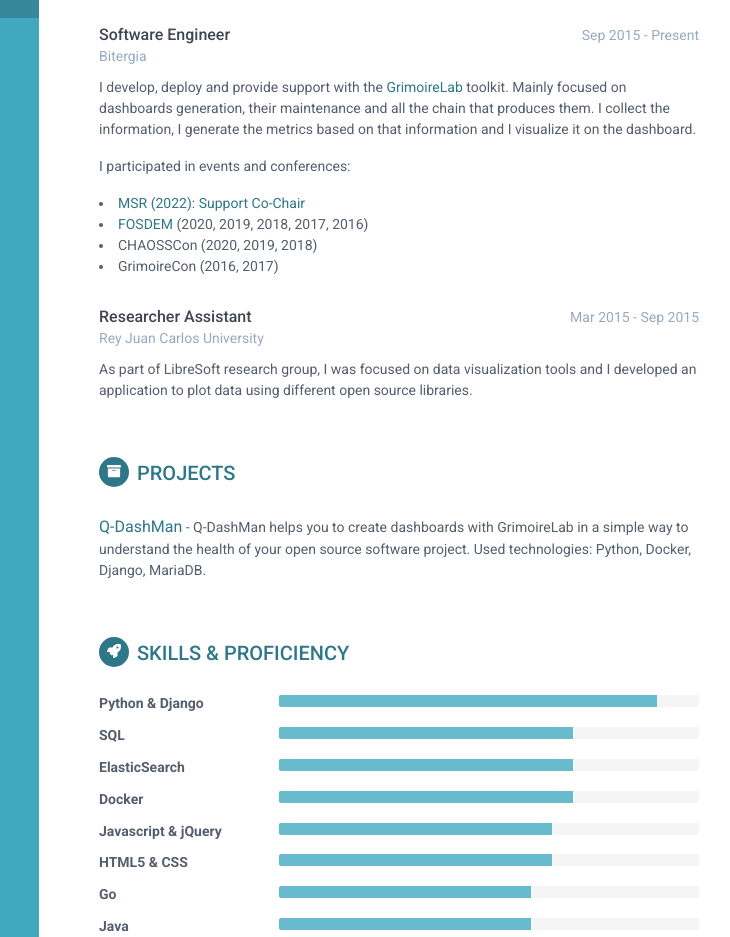
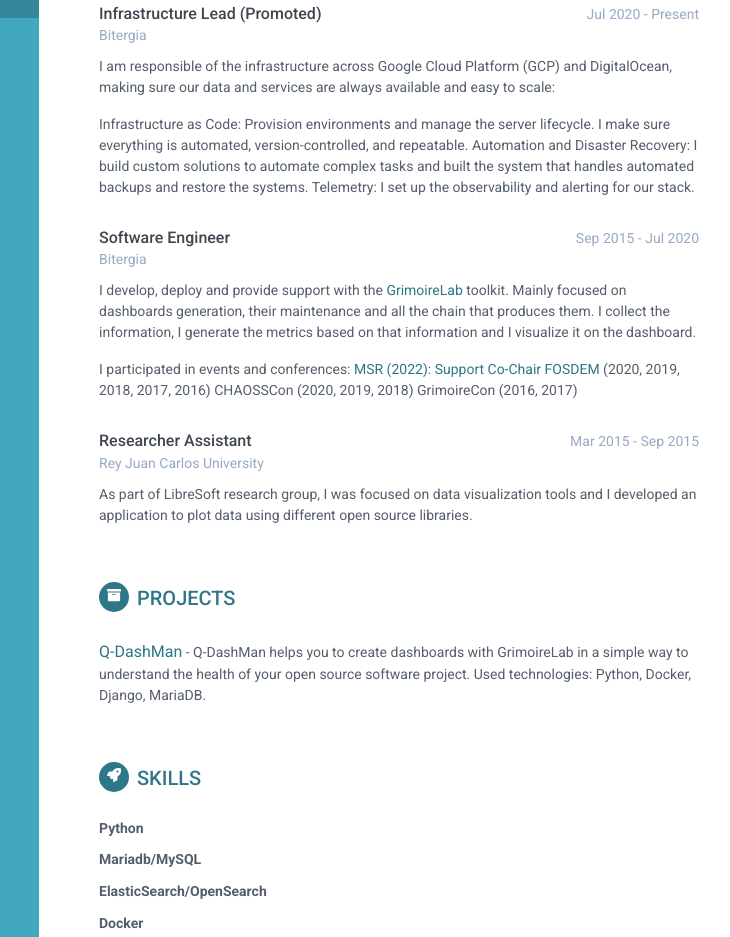
Before and after one commit to zhquan/zhquan.github.io, a plain HTML site: page index.html in a window 1280 px wide. Shown: the part 275-1212 px from the top of the page, 361-1091 px from the left. Drawn offline with Linux system fonts and the light colour scheme.

Commit message:
Update 2026 version
Signed-off-by: Quan Zhou <quan@bitergia.com>

```diff
--- a/index.html
+++ b/index.html
@@ -78,8 +78,8 @@
                 <h2 class="section-title"><span class="icon-holder"><i class="fas fa-user"></i></span>Career Profile</h2>
                 <div class="summary">
                     <p>
-                        I am a software and Software engineer at <a href="https://bitergia.com">Bitergia</a> who likes to
-                        automate boring and time-consuming tasks. I love Python, MySQL and ElasticSearch technologies.
+                        I am a Software engineer at <a href="https://bitergia.com">Bitergia</a> who likes to
+                        automate boring and time-consuming tasks.
                     </p>
                 </div><!--//summary-->
             </section><!--//section-->
@@ -90,8 +90,34 @@
                 <div class="item">
                     <div class="meta">
                         <div class="upper-row">
+                            <h3 class="job-title">Infrastructure Lead (Promoted)</h3>
+                            <div class="time">Jul 2020 - Present</div>
+                        </div><!--//upper-row-->
+                        <div class="company">Bitergia</div>
+                    </div><!--//meta-->
+                    <div class="details">
+                        <p>
+                            I am responsible of the infrastructure across Google Cloud Platform (GCP) and DigitalOcean,
+                            making sure our data and services are always available and easy to scale:
+                        </p>
+                        <p>
+                            Infrastructure as Code: Provision environments and manage the server lifecycle. I make sure
+                            everything is automated, version-controlled, and repeatable.
+
+                            Automation and Disaster Recovery: I build custom solutions to automate complex  tasks and
+                            built the system that handles automated backups and restore the systems.
+
+                            Telemetry: I set up the observability and alerting for our stack.
+                        </p>
+
+                    </div><!--//details-->
+                </div><!--//item-->
+
+                <div class="item">
+                    <div class="meta">
+                        <div class="upper-row">
                             <h3 class="job-title">Software Engineer</h3>
-                            <div class="time">Sep 2015 - Present</div>
+                            <div class="time">Sep 2015 - Jul 2020</div>
                         </div><!--//upper-row-->
                         <div class="company">Bitergia</div>
                     </div><!--//meta-->
@@ -104,10 +130,11 @@
                         </p>
                         <p>
                             I participated in events and conferences:
-                            <li><a href="https://conf.researchr.org/home/msr-2022">MSR (2022)</a>: <a href="https://conf.researchr.org/profile/quanzhou">Support Co-Chair</a></li>
-                            <li><a href="https://fosdem.org/">FOSDEM</a> (2020, 2019, 2018, 2017, 2016)</li>
-                            <li>CHAOSSCon (2020, 2019, 2018)</li>
-                            <li>GrimoireCon (2016, 2017)</li>
+
+                            <a href="https://conf.researchr.org/home/msr-2022">MSR (2022)</a>: <a href="https://conf.researchr.org/profile/quanzhou">Support Co-Chair</a>
+                            <a href="https://fosdem.org/">FOSDEM</a> (2020, 2019, 2018, 2017, 2016)
+                            CHAOSSCon (2020, 2019, 2018)
+                            GrimoireCon (2016, 2017)
 
                         </p>
                     </div><!--//details-->
@@ -139,71 +166,31 @@
             </section><!--//section-->
 
             <section class="skills-section section">
-                <h2 class="section-title"><span class="icon-holder"><i class="fas fa-rocket"></i></span>Skills &amp; Proficiency</h2>
+                <h2 class="section-title"><span class="icon-holder"><i class="fas fa-rocket"></i></span>Skills</h2>
                 <div class="skillset">
                     <div class="item">
-                        <h3 class="level-title">Python &amp; Django</h3>
-                        <div class="progress level-bar">
-						    <div class="progress-bar theme-progress-bar" role="progressbar" style="width: 90%" aria-valuenow="99" aria-valuemin="0" aria-valuemax="100"></div>
-						</div>
+                        <h3 class="level-title">Python</h3>
                     </div><!--//item-->
 
                     <div class="item">
-                        <h3 class="level-title">SQL</h3>
-                        <div class="progress level-bar">
-						    <div class="progress-bar theme-progress-bar" role="progressbar" style="width: 70%" aria-valuenow="98" aria-valuemin="0" aria-valuemax="100"></div>
-						</div>
+                        <h3 class="level-title">Mariadb/MySQL</h3>
                     </div><!--//item-->
 
                     <div class="item">
-                        <h3 class="level-title">ElasticSearch</h3>
-                        <div class="progress level-bar">
-						    <div class="progress-bar theme-progress-bar" role="progressbar" style="width: 70%" aria-valuenow="98" aria-valuemin="0" aria-valuemax="100"></div>
-						</div>
+                        <h3 class="level-title">ElasticSearch/OpenSearch</h3>
                     </div><!--//item-->
 
                     <div class="item">
                         <h3 class="level-title">Docker</h3>
-                        <div class="progress level-bar">
-						    <div class="progress-bar theme-progress-bar" role="progressbar" style="width: 70%" aria-valuenow="85" aria-valuemin="0" aria-valuemax="100"></div>
-						</div>
                     </div><!--//item-->
 
                     <div class="item">
-                        <h3 class="level-title">Javascript &amp; jQuery</h3>
-                        <div class="progress level-bar">
-						    <div class="progress-bar theme-progress-bar" role="progressbar" style="width: 65%" aria-valuenow="98" aria-valuemin="0" aria-valuemax="100"></div>
-						</div>
+                        <h3 class="level-title">Ansible, Terraform</h3>
                     </div><!--//item-->
 
                     <div class="item">
-                        <h3 class="level-title">HTML5 &amp; CSS</h3>
-                        <div class="progress level-bar">
-							    <div class="progress-bar theme-progress-bar" role="progressbar" style="width: 65%" aria-valuenow="95" aria-valuemin="0" aria-valuemax="100"></div>
-						</div>
+                        <h3 class="level-title">Google Cloud Platform, DigitalOcean</h3>
                     </div><!--//item-->
-
-                    <div class="item">
-                        <h3 class="level-title">Go</h3>
-                        <div class="progress level-bar">
-						    <div class="progress-bar theme-progress-bar" role="progressbar" style="width: 60%" aria-valuenow="60" aria-valuemin="0" aria-valuemax="100"></div>
-						</div>
-                    </div><!--//item-->
-
-                    <div class="item">
-                        <h3 class="level-title">Java</h3>
-                        <div class="progress level-bar">
-						    <div class="progress-bar theme-progress-bar" role="progressbar" style="width: 60%" aria-valuenow="60" aria-valuemin="0" aria-valuemax="100"></div>
-						</div>
-                    </div><!--//item-->
-
-                    <div class="item">
-                        <h3 class="level-title">ADA</h3>
-                        <div class="progress level-bar">
-						    <div class="progress-bar theme-progress-bar" role="progressbar" style="width: 50%" aria-valuenow="60" aria-valuemin="0" aria-valuemax="100"></div>
-						</div>
-                    </div><!--//item-->
-
                 </div>
             </section><!--//skills-section-->
 
```
Also changed, not shown: 1 other file.
